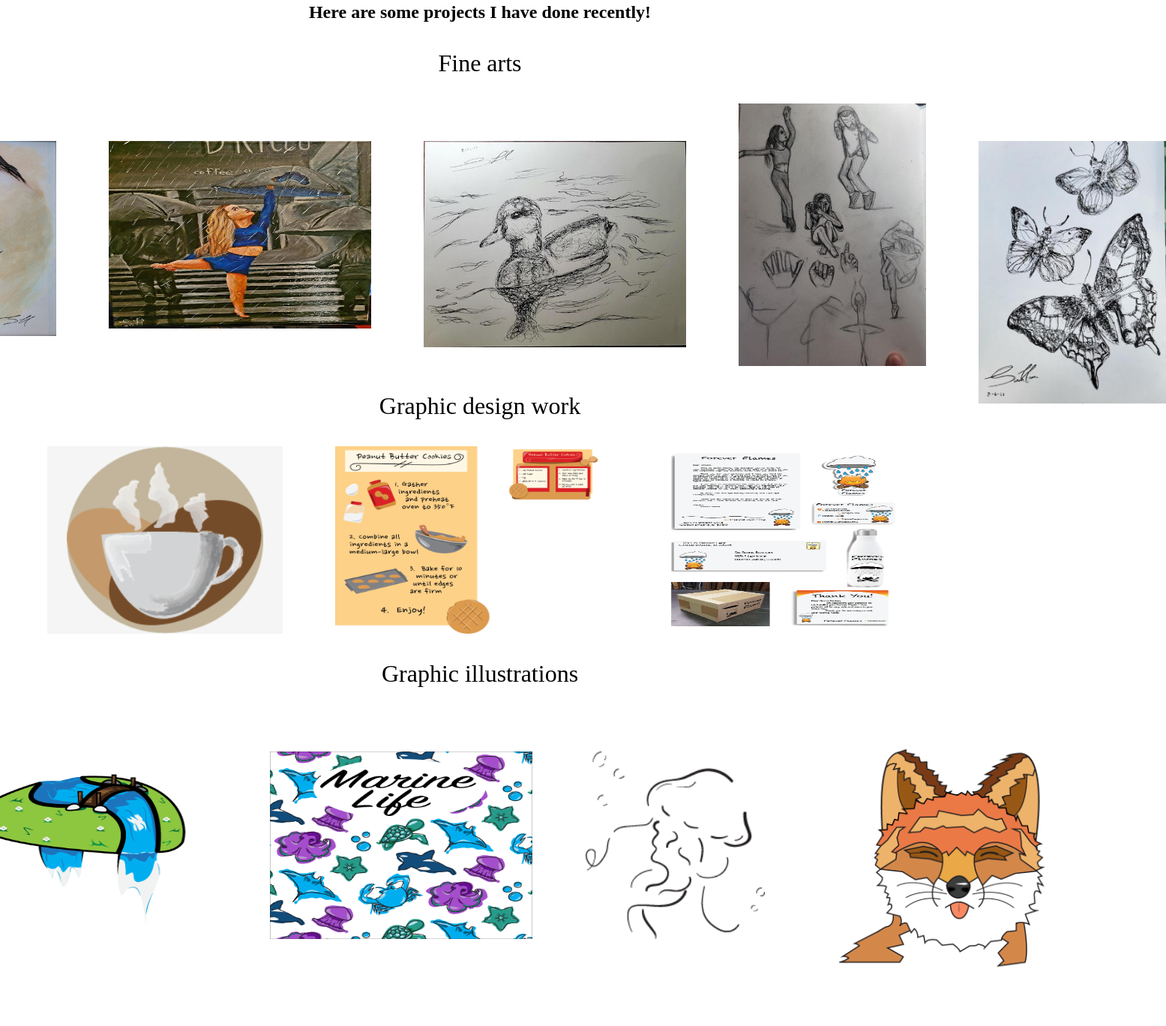
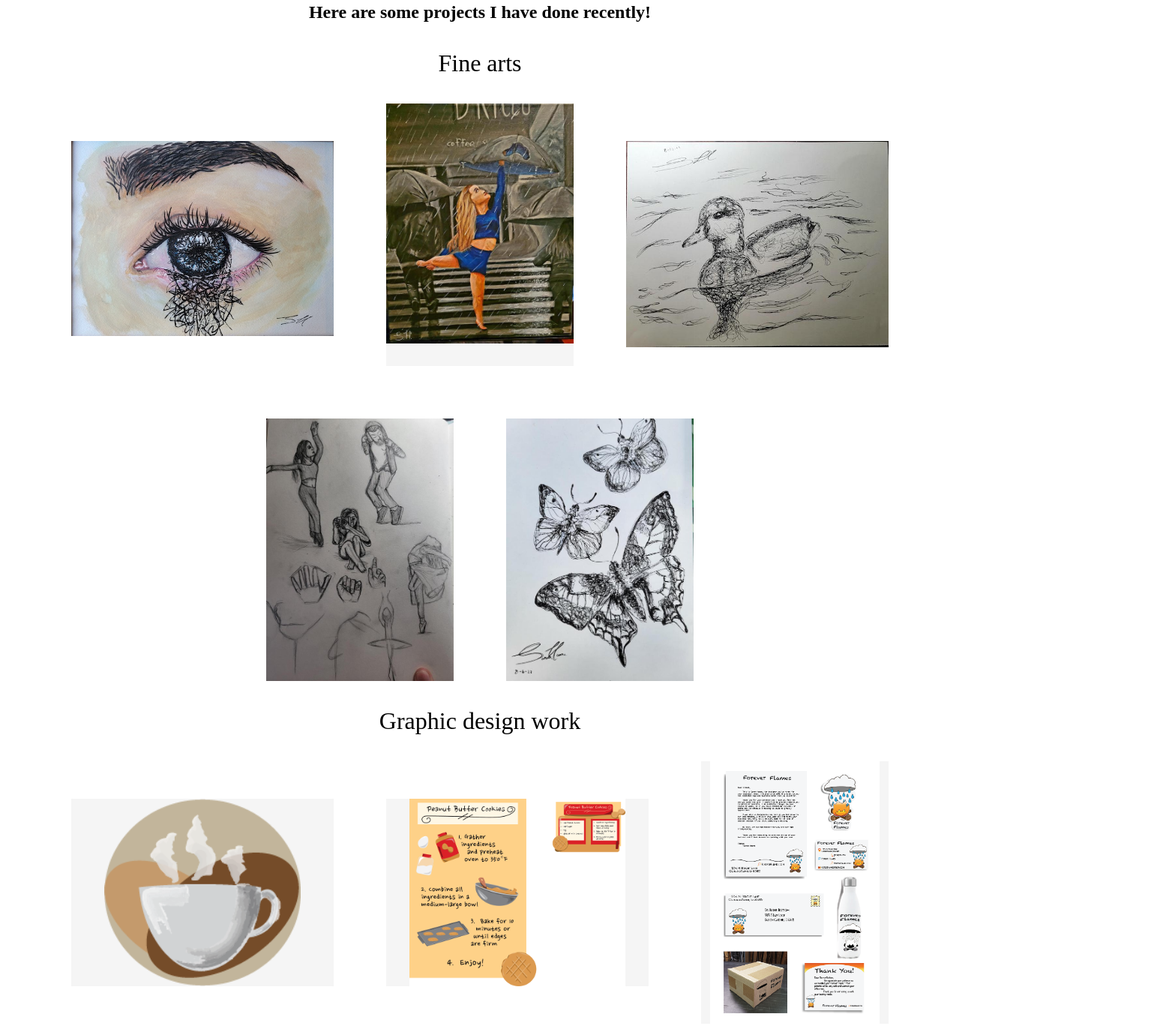
Before and after one commit to SarahHoare2007/Portfolio, a plain HTML site: page Projects.html in a window 1280 px wide. Shown: the part 469-1837 px from the top of the page at 75% size, 1555 px wide, since content can reach past the window. Drawn offline with Linux system fonts and the light colour scheme.

Commit message:
finishing for 12/6

```diff
--- a/Projects.html
+++ b/Projects.html
@@ -37,7 +37,7 @@
         .main {
             padding: 20px
         }
-        .square4 {
+        .portrait {
             width: 250px;
             height:350px;
         }
@@ -45,6 +45,7 @@
             #FA, #GD, #GI  {
                 flex-direction: row;
                 justify-content: center;
+                flex-wrap: wrap;
             }
         }
         </style>
@@ -69,23 +70,23 @@
            <div id="fine-arts" class="name">Fine arts</div>
 <div id="FA">
            <div class="box square1"><img src="images/eye.jpg" alt="eye" width="350"></div>
-           <div class="box square2"><img src="images/dancer.jpg" alt="dancer" height="250" width="350"></div>
+           <div class="box square2 portrait"><img src="images/dancer.jpg" alt="dancer" width="250"></div>
            <div class="box square3"><img src="images/duck.jpg" alt="duck" width="350"></div>
-           <div class="box square4"><img src="images/sketches.jpg" alt="duck" height="350" width="250"></div>
-           <div class="box square5"><img src="images/butterflies.jpg" alt="butterflies" height="350" width="250"></div>
+           <div class="box square4 portrait"><img src="images/sketches.jpg" alt="duck" height="350" width="250"></div>
+           <div class="box square5 portrait"><img src="images/butterflies.jpg" alt="butterflies" height="350" width="250"></div>
 </div>
 <div id="graphic-design" class="name">Graphic design work</div>
 <div id="GD">
             <div class="box square1"><img src="images/coffee.png" alt="coffee logo" height="250"></div>
-            <div class="box square2"><img src="images/Recipe.png" alt="recipe sheet" width="350" height="250"></div>
-            <div class="box square3"><img src="images/onepage.png" alt="one sheet" width="350" height="250"></div>
+            <div class="box square2"><img src="images/Recipe.png" alt="recipe sheet" height="250"></div>
+            <div class="box square3 portrait"><img src="images/onepage.png" alt="one sheet" height="350"></div>
  </div>
  <div id="graphic-illustrations" class="name">Graphic illustrations</div>
  <div id="GI">
     <div class="box square1"><img src="images/monogram.png" alt="monogram" width="350" height="250"></div>
     <div class="box square2"><img src="images/pattern.png" alt="pattern" width="350" height="250"></div>
     <div class="box square3"><img src="images/jellyfish.png" alt="jellyfish" height="250"></div>
-    <div class="box square4"><img src="images/fox.png" alt="fox" width="350"></div>
+    <div class="box square4"><img src="images/fox.png" alt="fox" height="250"></div>
 </div>
         </div>
 
```
Also changed, not shown: AboutMe.html (+14 -1 lines), 2 other files.
